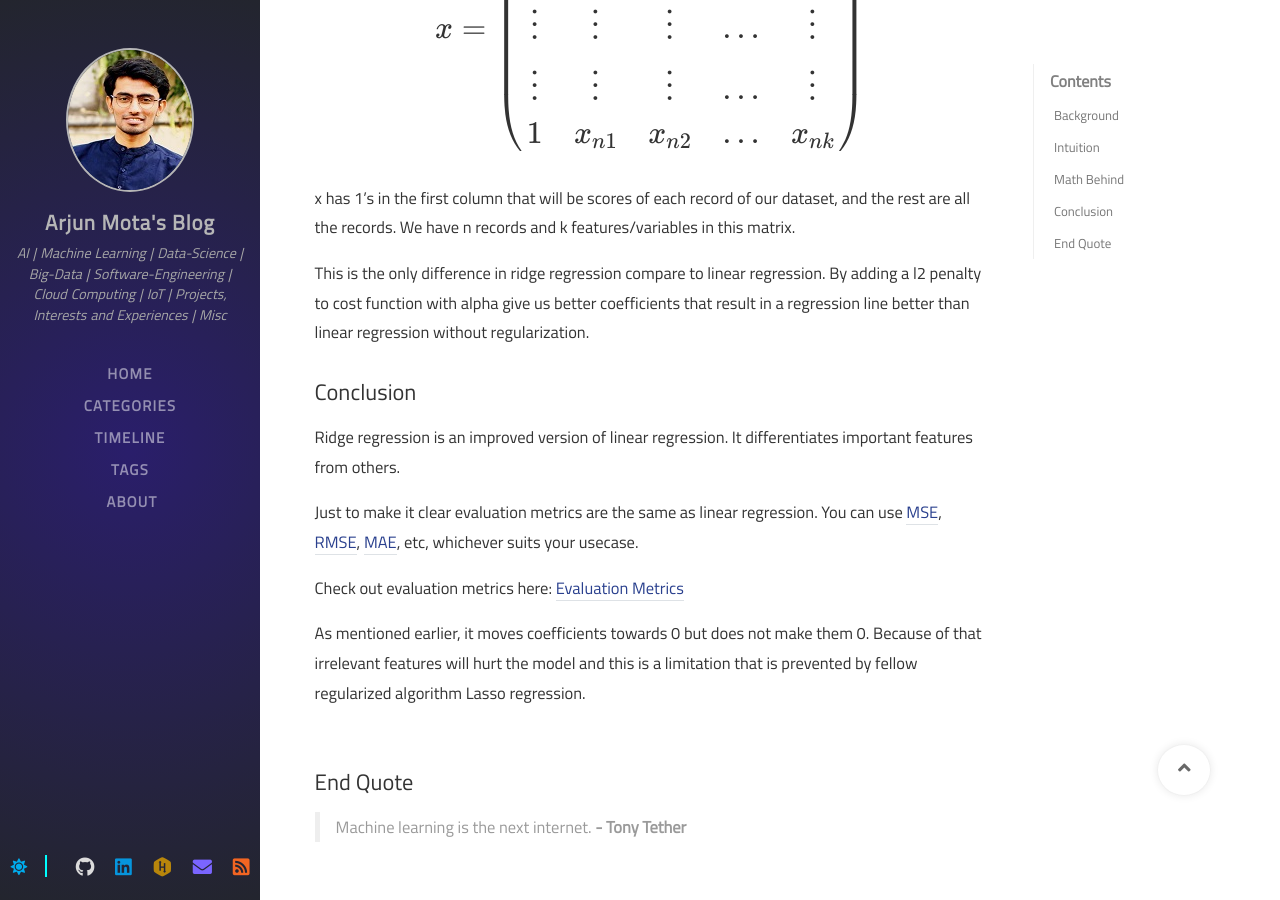
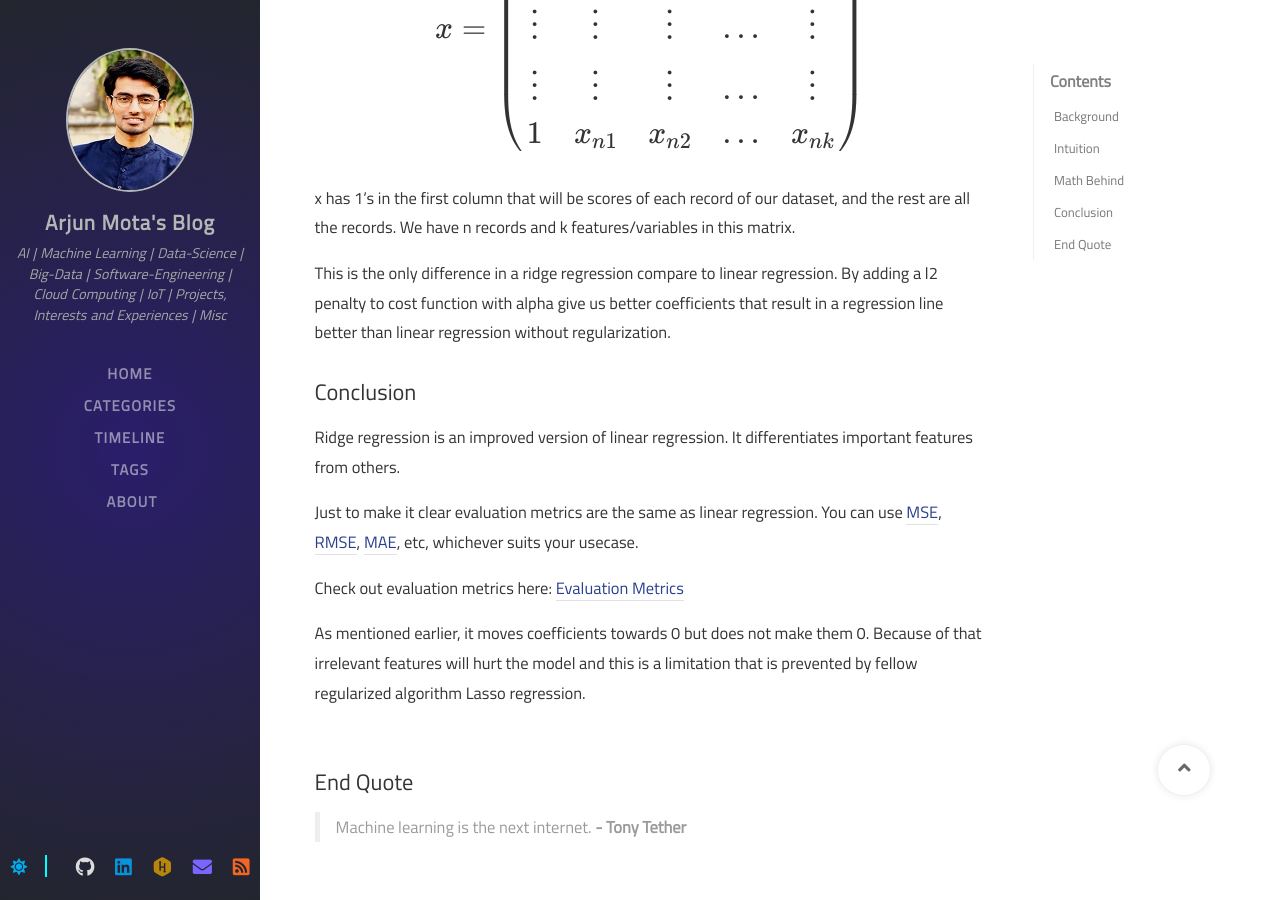
Before and after one commit to Arjun-Mota/arjun-mota.github.io, a Jekyll site: the page built from _posts/2020/algorithm_intuition/2020-09-06-ridge-regression.md, in a window 1280 px wide and 900 px high, scrolled down 2769 px. Built offline with Jekyll 4.4.1, drawn with Linux system fonts in a browser that asks for light colours; nearby versions of some CDN libraries; some web fonts are replaced; comment, search, counter and statistics services are not loaded.

Commit message:
Ridge regression typo fix

```diff
--- a/_posts/2020/algorithm_intuition/2020-09-06-ridge-regression.md
+++ b/_posts/2020/algorithm_intuition/2020-09-06-ridge-regression.md
@@ -84,7 +84,7 @@ Where x is our input variables matrix as mentioned below and <span class="equati
 
 x has 1's in the first column that will be scores of each record of our dataset, and the rest are all the records. We have n records and k features/variables in this matrix.
 
-This is the only difference in ridge regression compare to linear regression. By adding a l2 penalty to cost function with alpha give us better coefficients that result in a regression line better than linear regression without regularization.<br/>
+This is the only difference in a ridge regression compare to linear regression. By adding a l2 penalty to cost function with alpha give us better coefficients that result in a regression line better than linear regression without regularization.<br/>
 
 ## Conclusion
 
```
